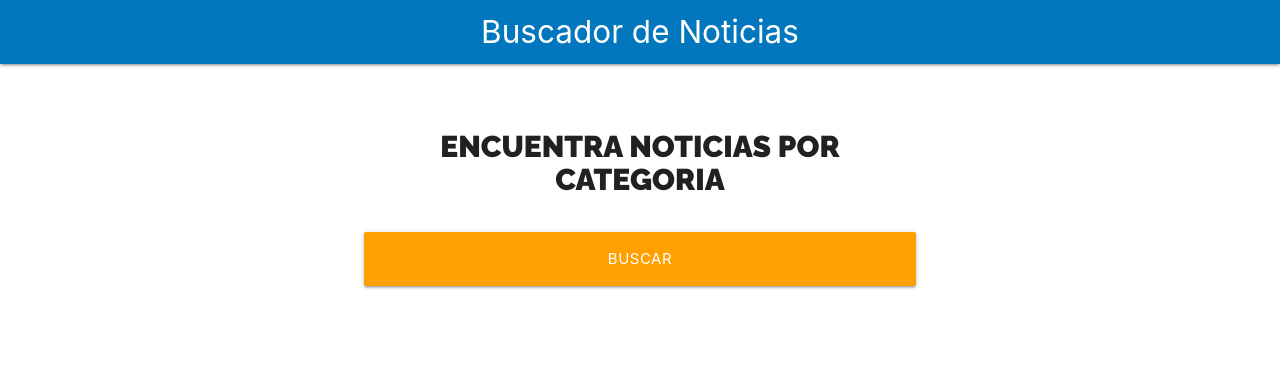
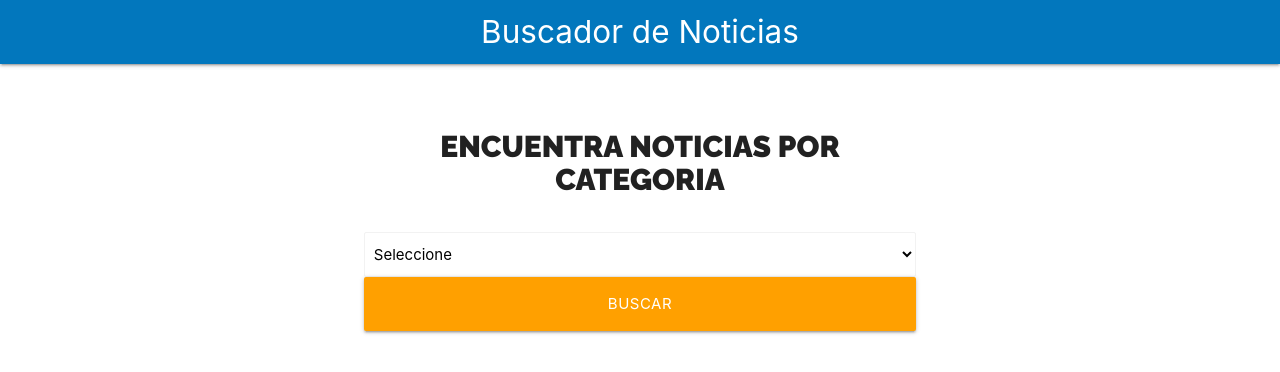
Before and after one commit to GerardoVargas/buscador_noticias, a React (Create React App) app: page / in a window 1280 px wide. Shown: the top 372 px of the page. Built offline with nearby package versions, Linux system fonts and the light colour scheme.

Commit message:
useSelect Hook added

```diff
--- a/src/components/Formulario.js
+++ b/src/components/Formulario.js
@@ -1,7 +1,12 @@
 import React from 'react';
 import styles from './Formulario.module.css'
 
+import useSelect from '../hooks/useSelect'
+
 const Formulario = () => {
+
+    const [categoria, SelectNoticias] = useSelect()
+
     return (
         <div className="container white">
             <div className={`${styles.buscador} row`}>
@@ -9,6 +14,7 @@ const Formulario = () => {
                     <form>
                         <h2 className={styles.heading}>Encuentra noticias por categoria</h2>
                         <div className="input-field col s12">
+                            <SelectNoticias/>
                             <input
                                 type="submit"
                                 className={`${styles['btn-block']} btn-large amber darken-2`}
--- /dev/null
+++ b/src/hooks/useSelect.js
@@ -0,0 +1,19 @@
+import React, {useState} from 'react';
+
+const useSelect = (stateInicial, opciones) => {
+
+    //state inicial del hook
+    const [state, actualizarState] = useState('')
+
+    const SelectNoticias = () => (
+        <select
+            className="browser-default"
+        >
+            <option value="">Seleccione</option>
+        </select>
+    )
+
+    return [state, SelectNoticias]
+}
+
+export default useSelect;
```
